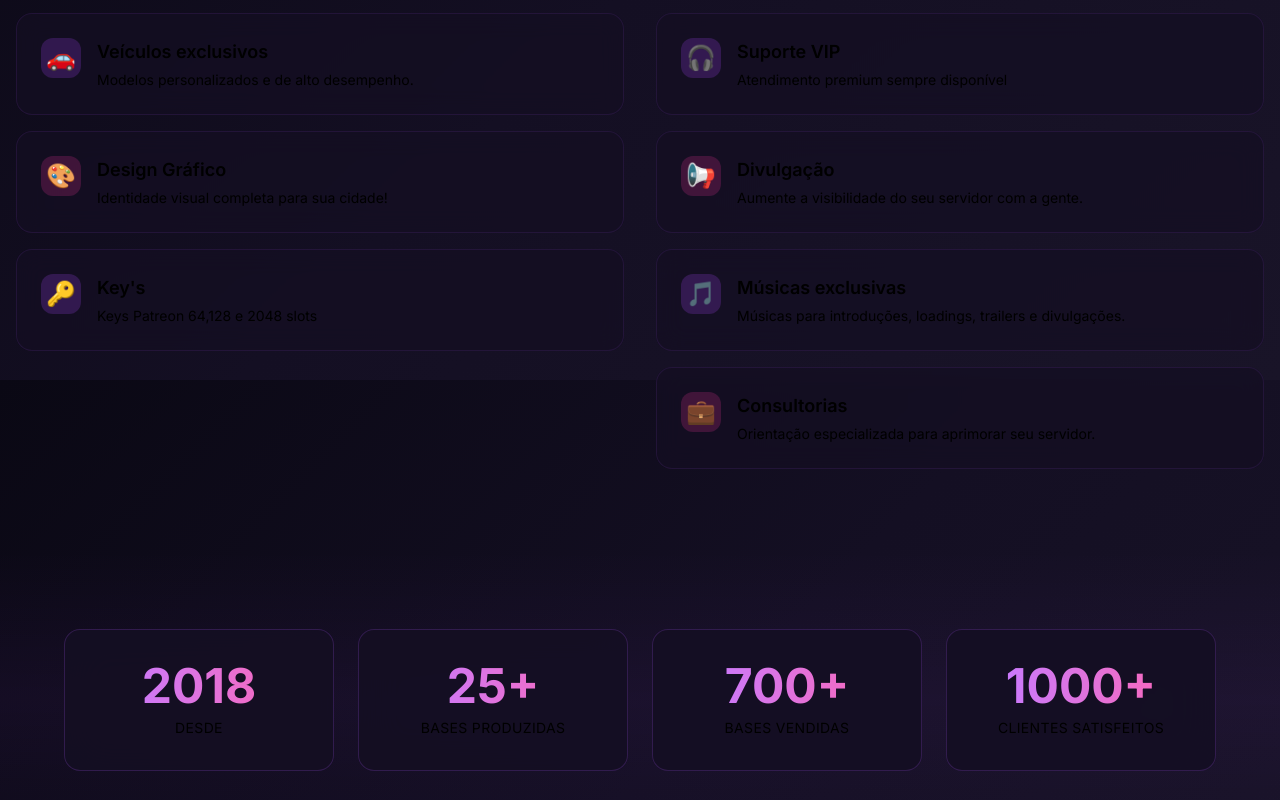
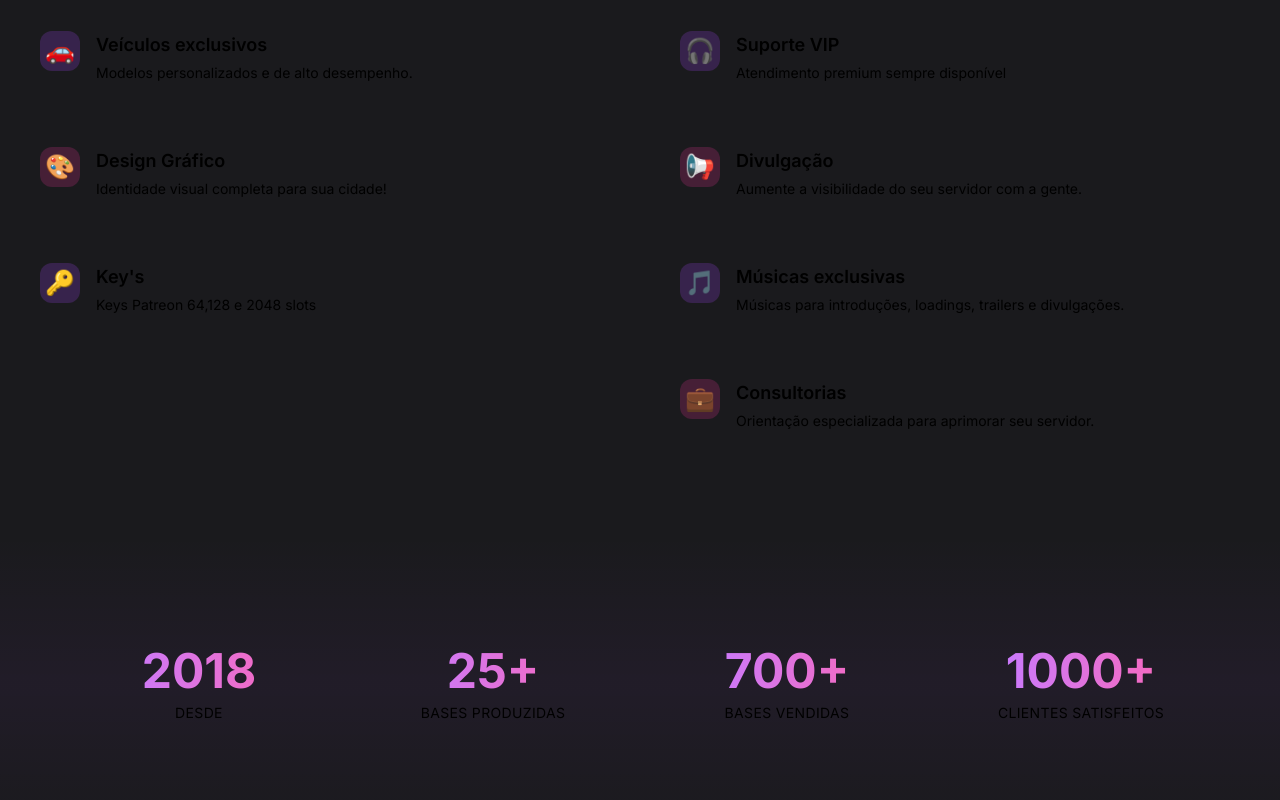
Before and after one commit to euconedev/ConeFivemHub, a Next.js app: page / in a window 1280 px wide. Shown: the part 1220-2020 px from the top of the page. Built offline with nearby package versions, Linux system fonts and the light colour scheme; no server answers.

Commit message:
Update globals.css

```diff
--- a/app/globals.css
+++ b/app/globals.css
@@ -4,14 +4,14 @@
 @custom-variant dark (&:is(.dark *));
 
 :root {
-  /* Updated to Cone Studios purple/pink gradient palette */
-  --background: 10 8 20; /* Deep dark purple-black */
-  --foreground: 250 250 255; /* Bright white */
+  /* Updated to solid dark gray backgrounds with purple/pink accents */
+  --background: 26 26 29; /* Dark gray #1A1A1D */
+  --foreground: 250 250 255; /* White text */
 
-  --card: 20 15 35; /* Dark purple card */
+  --card: 31 31 35; /* Slightly lighter dark gray #1F1F23 */
   --card-foreground: 250 250 255;
 
-  --popover: 25 20 40;
+  --popover: 31 31 35;
   --popover-foreground: 250 250 255;
 
   --primary: 168 85 247; /* Purple #A855F7 */
@@ -20,8 +20,8 @@
   --secondary: 236 72 153; /* Pink #EC4899 */
   --secondary-foreground: 250 250 255;
 
-  --muted: 30 25 45;
-  --muted-foreground: 160 160 180;
+  --muted: 38 38 42; /* Muted gray #26262A */
+  --muted-foreground: 161 161 170;
 
   --accent: 217 70 239; /* Magenta #D946EF */
   --accent-foreground: 250 250 255;
@@ -29,8 +29,8 @@
   --destructive: 239 68 68;
   --destructive-foreground: 250 250 255;
 
-  --border: 45 40 70; /* Subtle purple border */
-  --input: 40 35 60;
+  --border: 45 45 50; /* Subtle border #2D2D32 */
+  --input: 38 38 42;
   --ring: 168 85 247;
 
   --radius: 0.75rem;
@@ -41,20 +41,20 @@
   --chart-4: 192 132 252;
   --chart-5: 244 114 182;
 
-  --sidebar: 15 12 28;
+  --sidebar: 24 24 27; /* Sidebar dark gray #18181B */
   --sidebar-foreground: 250 250 255;
   --sidebar-primary: 168 85 247;
   --sidebar-primary-foreground: 250 250 255;
-  --sidebar-accent: 30 25 45;
+  --sidebar-accent: 31 31 35;
   --sidebar-accent-foreground: 250 250 255;
-  --sidebar-border: 45 40 70;
+  --sidebar-border: 45 45 50;
   --sidebar-ring: 168 85 247;
 }
 
 @theme inline {
   --font-sans: "Inter", system-ui, -apple-system, sans-serif;
 
-  /* Cone Studios color system with purple/pink gradient */
+  /* Cone Studios color system with purple/pink accents */
   --color-background: var(--background);
   --color-foreground: var(--foreground);
   --color-card: var(--card);
@@ -102,9 +102,9 @@
     @apply border-border outline-ring/50 transition-colors duration-200;
   }
   body {
+    /* Solid dark gray background instead of gradient */
     @apply bg-background text-foreground;
-    background: linear-gradient(135deg, rgb(10 8 20) 0%, rgb(20 15 35) 50%, rgb(25 20 40) 100%);
-    background-attachment: fixed;
+    background-color: rgb(var(--color-background));
   }
 }
 
@@ -127,22 +127,18 @@
   background: linear-gradient(180deg, rgb(var(--color-secondary)) 0%, rgb(var(--color-accent)) 100%);
 }
 
-/* Glassmorphism effects */
-.glass {
-  background: rgba(20, 15, 35, 0.7);
-  backdrop-filter: blur(12px);
-  -webkit-backdrop-filter: blur(12px);
-  border: 1px solid rgba(168, 85, 247, 0.1);
+/* Removed glassmorphism, using solid backgrounds */
+.card-solid {
+  background: rgb(var(--color-card));
+  border: 1px solid rgb(var(--color-border));
 }
 
-.glass-strong {
-  background: rgba(20, 15, 35, 0.9);
-  backdrop-filter: blur(20px);
-  -webkit-backdrop-filter: blur(20px);
-  border: 1px solid rgba(168, 85, 247, 0.2);
+.card-solid-hover:hover {
+  border-color: rgba(168, 85, 247, 0.5);
+  box-shadow: 0 0 20px rgba(168, 85, 247, 0.15);
 }
 
-/* Purple/pink gradient glow effects */
+/* Purple/pink gradient glow effects for accents only */
 .glow-primary {
   box-shadow: 0 0 20px rgba(168, 85, 247, 0.4), 0 0 40px rgba(168, 85, 247, 0.2);
 }
@@ -156,7 +152,7 @@
   box-shadow: 0 0 20px rgba(236, 72, 153, 0.4), 0 0 40px rgba(236, 72, 153, 0.2);
 }
 
-/* Gradient backgrounds */
+/* Gradient backgrounds for accents */
 .gradient-primary {
   background: linear-gradient(135deg, rgb(var(--color-primary)) 0%, rgb(var(--color-secondary)) 100%);
 }
@@ -165,11 +161,7 @@
   background: linear-gradient(135deg, rgb(var(--color-secondary)) 0%, rgb(var(--color-accent)) 100%);
 }
 
-.gradient-dark {
-  background: linear-gradient(135deg, rgb(var(--color-background)) 0%, rgb(var(--color-card)) 100%);
-}
-
-/* Animated gradient border */
+/* Animated gradient border for special elements */
 .gradient-border {
   position: relative;
   background: rgb(var(--color-card));
@@ -203,7 +195,7 @@
   animation: float 3s ease-in-out infinite;
 }
 
-/* Pulse glow animation */
+/* Pulse glow animation for accents */
 @keyframes pulse-glow {
   0%,
   100% {
@@ -217,3 +209,14 @@
 .animate-pulse-glow {
   animation: pulse-glow 2s ease-in-out infinite;
 }
+
+/* Icon accent backgrounds */
+.icon-accent-purple {
+  background: rgba(168, 85, 247, 0.15);
+  border: 1px solid rgba(168, 85, 247, 0.3);
+}
+
+.icon-accent-pink {
+  background: rgba(236, 72, 153, 0.15);
+  border: 1px solid rgba(236, 72, 153, 0.3);
+}
```
